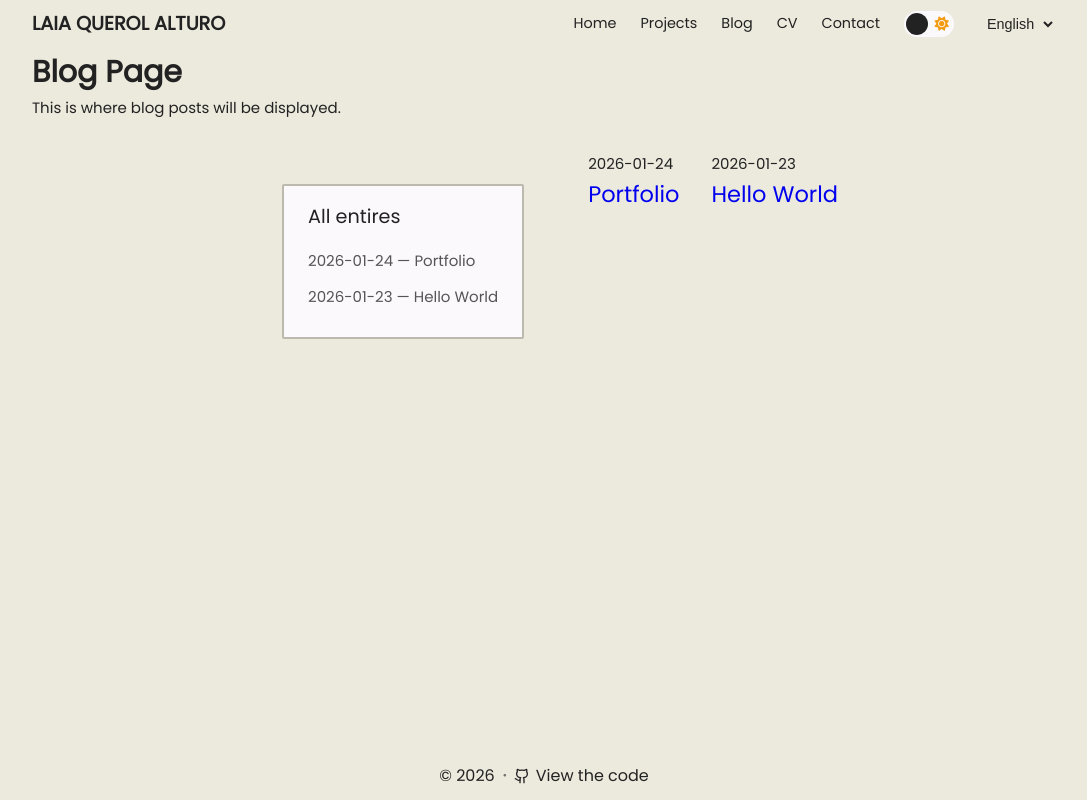
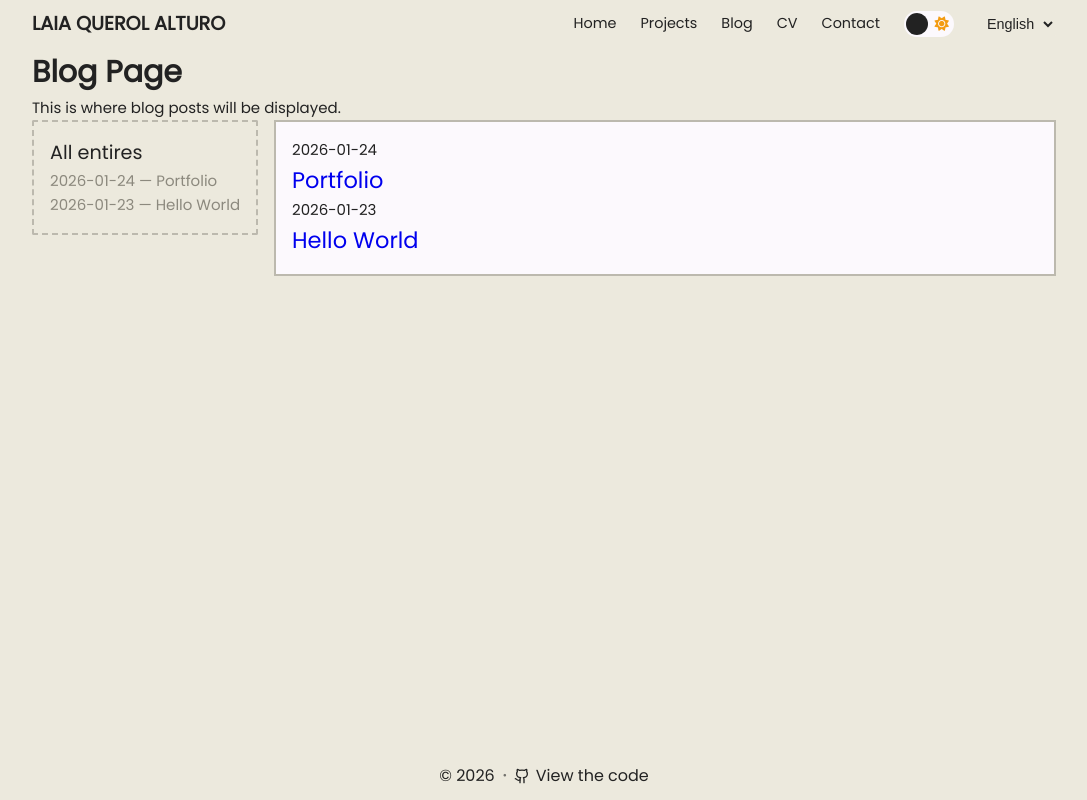
Before and after one commit to la1qa/la1qa.github.io, a React (Vite) app: page /#/blog in a window 1280 px wide. Shown: the whole page, without its empty margins (96-1183 px from the left). Built offline with nearby package versions, Linux system fonts and the light colour scheme.

Commit message:
blog language listener

```diff
--- a/src/components/BlogPost.tsx
+++ b/src/components/BlogPost.tsx
@@ -1,4 +1,4 @@
-import React, { useEffect, useState } from "react";
+import { useEffect, useState } from "react";
 import { useParams } from "react-router-dom";
 import ReactMarkdown from "react-markdown";
 import { posts } from "../content/blog";
--- a/src/components/BlogSideBar.tsx
+++ b/src/components/BlogSideBar.tsx
@@ -1,4 +1,4 @@
-import React, { useEffect, useState } from "react";
+import { useEffect, useState } from "react";
 import { posts } from "../content/blog";
 import { Link } from "react-router-dom";
 import styles from './styles/BlogSideBar.module.css';
--- a/src/components/styles/BlogSideBar.module.css
+++ b/src/components/styles/BlogSideBar.module.css
@@ -1,17 +1,15 @@
 /* BlogSidebar.css */
 
 .blog-sidebar {
-  max-width: 250px;
-  margin: 2rem;
-  padding: 1rem 1.5rem;
-  background-color: var(--bg-color); /* lighter paper */
-  border: 2px solid var(--button-color);
+  max-width: 280px;
+  padding: 1rem;
+  background-color: transparent;
+  border: 2px dashed var(--button-color);
   border-radius: 2px;
 }
 
 .blog-sidebar h2 {
   font-size: 1.2rem;
-  margin-bottom: 1rem;
   color: var(--text-color);
 }
 
@@ -22,15 +20,15 @@
 }
 
 .blog-sidebar li {
-  margin-bottom: 0.75rem;
+  margin-bottom: 0rem;
 }
 
 .blog-sidebar a {
   text-decoration: none;
-  color: #555;
+  color: var(--text-gray);
   transition: color 0.2s;
 }
 
 .blog-sidebar a:hover {
-  color: #c0392b; /* subtle red accent */
+  color: var(--accent-color-1); /* subtle red accent */
 }
--- a/src/pages/Blog.tsx
+++ b/src/pages/Blog.tsx
@@ -39,6 +39,7 @@ const Blog: React.FC = () => {
       <p>This is where blog posts will be displayed.</p>
       <div className={styles['blog-container']}>
         <BlogSidebar />
+        <div className={styles.Posts}>
           {posts.map((post) => (
             <article key={post.slug}>
               <time>{post.date}</time>
@@ -50,6 +51,7 @@ const Blog: React.FC = () => {
             </article>
           ))}
         </div>
+      </div>
     </main>
   );
 };
--- a/src/pages/styles/Blog.module.css
+++ b/src/pages/styles/Blog.module.css
@@ -4,9 +4,15 @@
   display: flex;
   justify-content: center;
   align-items: flex-start;
-  gap: 2rem;
-  padding: 2rem;
+  gap: 1rem;
   flex-direction: row;
+}
+
+.Posts {
+    flex: 1;
+    padding: 1rem;
+    border: 2px solid var(--button-color);
+    background-color: var(--bg-color);
 }
 
 @media (max-width: 768px) {
```
Lines whose indentation alone changed are shown as unchanged.
